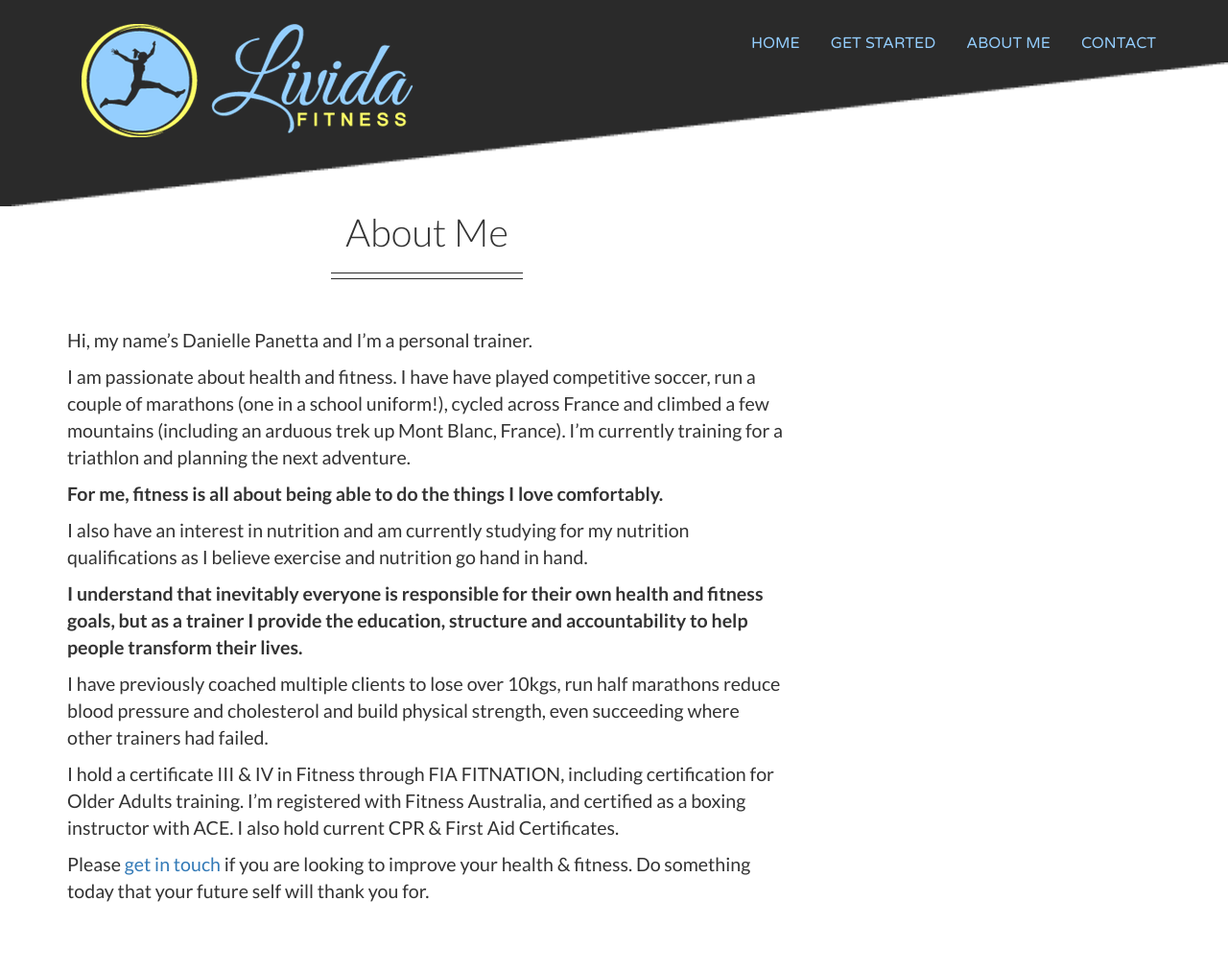
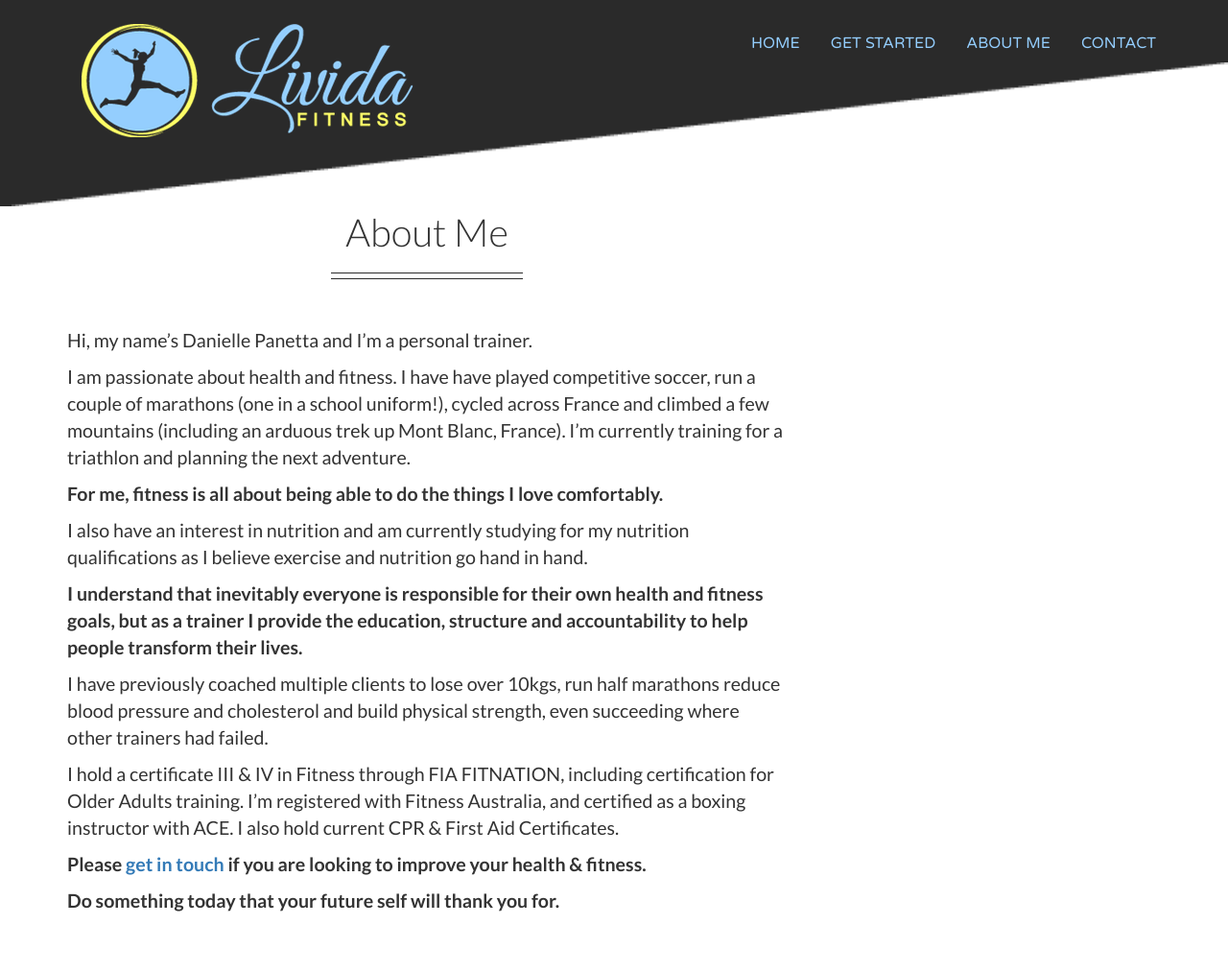
Before and after one commit to lividafitness/lividafitness.github.io, a Jekyll site: the page built from about.html, in a window 1280 px wide. Shown: the whole page at 96% size. Built offline with Jekyll 4.4.1, drawn with Linux system fonts in a browser that asks for light colours; nearby versions of some CDN libraries; library files that are not in the unit come from our copies.

```diff
--- a/about.html
+++ b/about.html
@@ -38,7 +38,8 @@ title: Personal Training & Group Fitness in Drummoyne and Surrounds
 						certified as a boxing instructor with ACE.  I also hold current CPR & First Aid Certificates.
 						</p>
 
-						<p>Please <a href="http://www.lividafitness.com.au/#contact">get in touch</a> if you are looking to improve your health & fitness.  Do something today that your future self will thank you for.</p>
+						<p><strong>Please <a href="http://www.lividafitness.com.au/#contact">get in touch</a> if you are looking to improve your health & fitness.</strong></p>
+						<p><strong>Do something today that your future self will thank you for.</strong></p>
 
 
 					</div>
```
